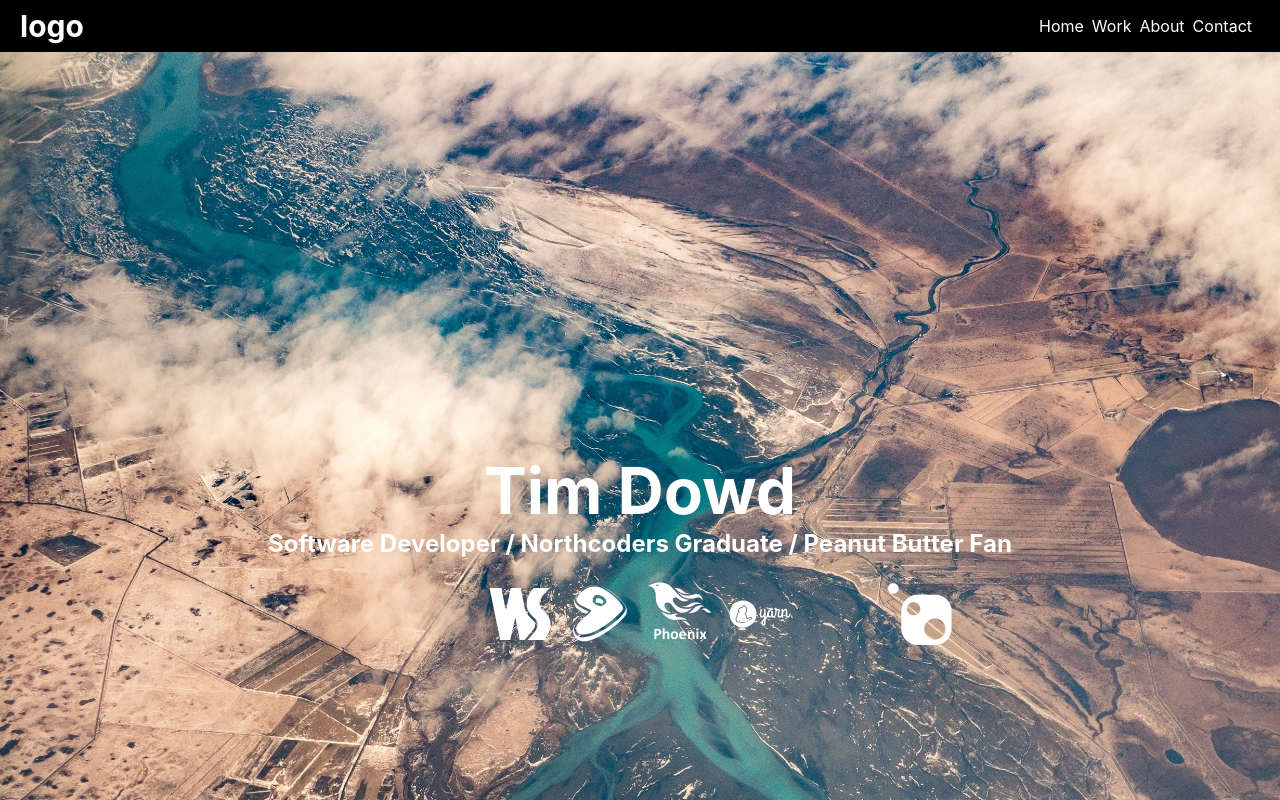
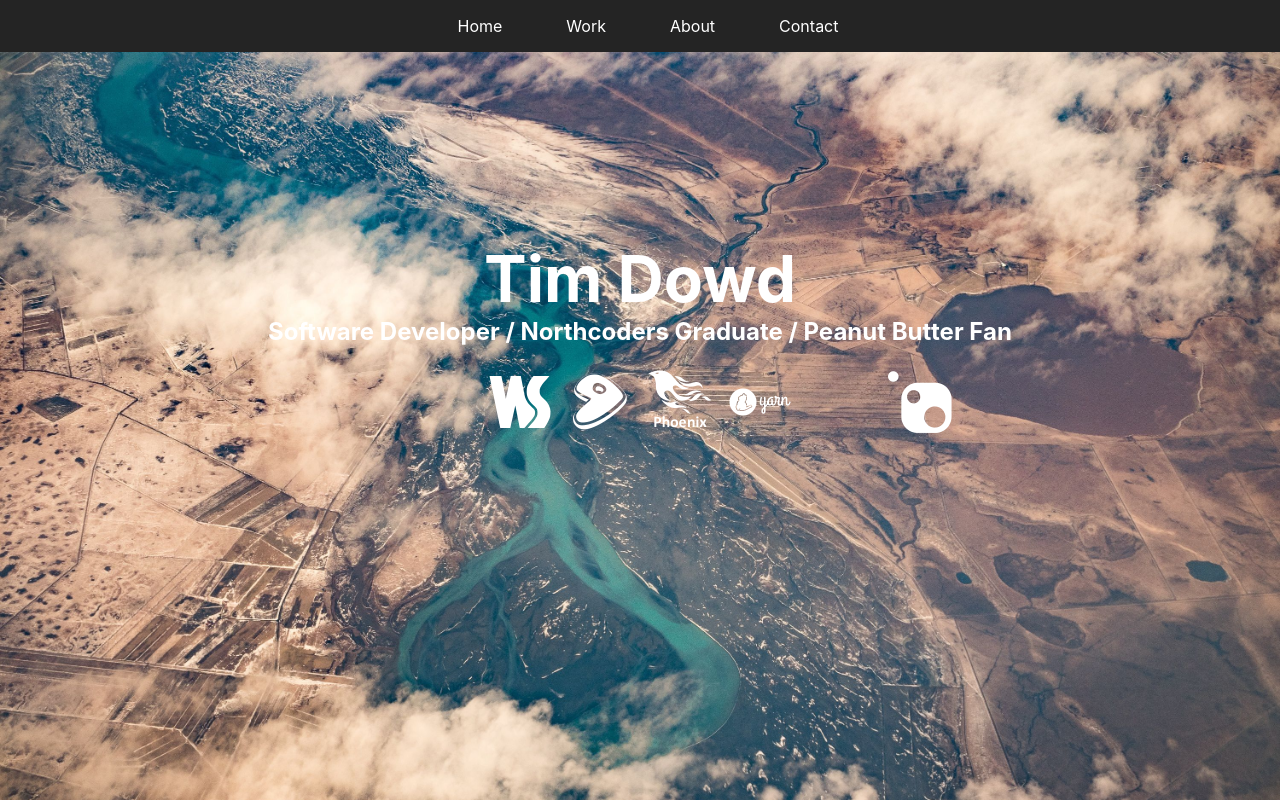
Before and after one commit to timothydowd/my-website, a React (Create React App) app: page / in a window 1280 px wide. Shown: the top 800 px of the page. Built offline with nearby package versions, Linux system fonts and the light colour scheme.

Commit message:
page scroll mapped links added

```diff
--- a/package.json
+++ b/package.json
@@ -9,7 +9,8 @@
     "devicon": "^2.2.0",
     "react": "^16.8.6",
     "react-dom": "^16.8.6",
-    "react-scripts": "3.0.1"
+    "react-scripts": "3.0.1",
+    "react-scroll": "^1.7.11"
   },
   "scripts": {
     "start": "react-scripts start",
--- a/src/Contact.css
+++ b/src/Contact.css
@@ -23,9 +23,23 @@ i {
 img {
     display: flex;
     display: inline-block;
-    padding: 0.5rem;
+    padding: 1.5rem;
     margin: 0;
     color: white;
     height: 1em;
     width: auto;
 }
+
+h1 {
+    font-size: 4rem;
+    font-weight: 700;
+    margin: 0;
+    color: white;
+}
+
+h2 {
+    font-size: 2rem;
+    margin: 0;
+    padding: 1rem;
+    color: white;
+}
--- a/src/Header.css
+++ b/src/Header.css
@@ -1,10 +1,10 @@
 header {
     background-image: url('./images/1.jpg');
-    height: 80vh;
+    height: 75vh;
     background-size: cover;
     margin: 0 auto;
     text-align: center;
-    padding-top: 50vh;
+    padding-top: 30vh;
 
 
 
--- a/src/Nav.css
+++ b/src/Nav.css
@@ -4,12 +4,15 @@
 }
 
 nav {
+    width: 100%;
+    position: fixed;
     display: flex;
     justify-content: space-between;
-    background-color: black;
+    background-color: rgb(36, 36, 36);
     align-items: center;
     padding-right: 20px;
     padding-left: 20px;
+    justify-content: center;
 }
 
 nav ul {
@@ -18,10 +21,20 @@ nav ul {
 
 nav ul li {
     display: inline-block;
-    margin-right: 8px;
+    margin-right: 4rem;
 }
 
 nav ul li a {
     text-decoration: none;
     color: white;
 }
+
+.nav-bar {
+    display: inline-block;
+    margin-right: 4rem;
+    cursor: pointer;
+}
+
+/* .active {
+    border-bottom: 5px solid rgb(255, 255, 255);
+} */
--- a/src/Work.css
+++ b/src/Work.css
@@ -1,10 +1,11 @@
 .work-container {
     background-color:#384059;
-    height: 80vh;
+    height: 75vh;
     background-size: cover;
     margin: 0 auto;
     text-align: center;
-    padding-top: 15vh;
+    padding-top: 20vh;
+    padding-bottom: 20vh;
 
 }
 
--- a/src/components/About.jsx
+++ b/src/components/About.jsx
@@ -10,7 +10,7 @@ function About() {
 
 
   return (
-      <div className='about-container'>
+      <div className='about-container' id='about'>
         <p>About</p>
       </div>
 
--- a/src/components/Contact.jsx
+++ b/src/components/Contact.jsx
@@ -10,14 +10,11 @@ function Contact() {
 
 
   return (
-      <div className='contact-container'>
-        <p>contact</p>
-        {/* <i class="devicon-github-plain"></i> */}
-        <img src={require(".././images/linkedin.svg")} alt="linkedin" />
-        <img src={require(".././images/github.svg")} alt="github" />
-        <img src={require(".././images/email.svg")} alt="email" />
-
-
+      <div className='contact-container' id='contact'>
+        <h1>contact me...</h1>
+        <p></p>
+        <a href='https://www.linkedin.com/in/tim-dowd-8a0295113/' rel="noopener noreferrer" target="_blank"><img src={require(".././images/linkedin.svg")} alt="linkedin" /></a>
+        <a href='mailto:timdowd1984@gmail.com' rel="noopener noreferrer" target="_blank"><img src={require(".././images/email.svg")} alt="email" /></a>
       </div>
 
   );
--- a/src/components/Header.jsx
+++ b/src/components/Header.jsx
@@ -11,7 +11,7 @@ function Header() {
 
   return (
       <header>
-        <div className='header-container'>
+        <div className='header-container' id='home'>
           <h1>Tim Dowd</h1>
           <h3>Software Developer / Northcoders Graduate / Peanut Butter Fan</h3>
           <p></p>
--- a/src/components/Nav.jsx
+++ b/src/components/Nav.jsx
@@ -1,20 +1,58 @@
 import React from 'react';
-
-
-
-
 import '../Nav.css';
+import { Link, animateScroll as scroll } from "react-scroll";
 
 function Nav() {
 
   return (
    <nav>
-       <h1 className='logo'>logo</h1>
+       {/* <h1 className='logo'>logo</h1> */}
        <ul>
-           <li><a href='#aaa'>Home</a></li>
+        <Link
+          className='nav-bar'
+          activeClass="active"
+          to="home"
+          spy={true}
+          smooth={true}
+          offset={-300}
+          duration= {500}
+        >Home</Link>
+
+        <Link
+        className='nav-bar'
+          activeClass="active"
+          to="work"
+          spy={true}
+          smooth={true}
+          offset={0}
+          duration= {500}
+        >Work</Link>
+
+        <Link
+        className='nav-bar'
+          activeClass="active"
+          to="about"
+          spy={true}
+          smooth={true}
+          offset={0}
+          duration= {500}
+        >About</Link>
+
+        <Link
+        className='nav-bar'
+          activeClass="active"
+          to="contact"
+          spy={true}
+          smooth={true}
+          offset={0}
+          duration= {500}
+        >Contact</Link>
+
+
+           {/* <li><a href='#aaa'>Home</a></li>
            <li><a href='#aaa'>Work</a></li>
            <li><a href='#aaa'>About</a></li>
-           <li><a href='#aaa'>Contact</a></li>
+           <li><a href='#aaa'>Contact</a></li> */}
        </ul>
    </nav>
   );
--- a/src/components/Work.jsx
+++ b/src/components/Work.jsx
@@ -10,7 +10,7 @@ function Work() {
 
 
   return (
-      <div className='work-container'>
+      <div className='work-container' id='work'>
         <h2>Work</h2>
         <p className='textDescriptions'>
           Recent projects completed as part of the Northcoders fullstack bootcamp...
@@ -39,22 +39,7 @@ function Work() {
           </div>
         </div>
 
-        {/* <div className='project-container1'>
-          <div className='left-float'>
-          NCNews is a fullstack Reddit style news website where users can login, add and delete topics, articles and comments and like or dislike content. Backend RESTful API built in Node.js, Express.js with a Postgresql database and frontend built with React.js and Bootstrap. Testing carried out using Mocha, Chai and Supertest.
-          </div>
-          <div className='right-float'>
-            <img src={require('.././images/ncnews2.jpg')} alt="reserv3d" className='img-adjust1'></img>
-          </div>
-        </div> */}
 
-
-
-
-      {/* <div>
-        <img src={require('.././images/reserv3d.png')} alt="reserv3d"></img>
-        Reserv3d is a fullstack restaurant booking mobile application where users can view a restaurant in 360 degrees, select an available table whilst in the VR/360 environment and book that table.  The projects front end was built in React 360 for the virtual environment, React Native for the mobile functionaility and backend in Node, Express and SQL.  This was a team project where I worked mostly on the virtual environment in React 360.
-      </div> */}
 
 
 
```
Also changed, not shown: 1 other file (tests, documents, lock files or other folders).
